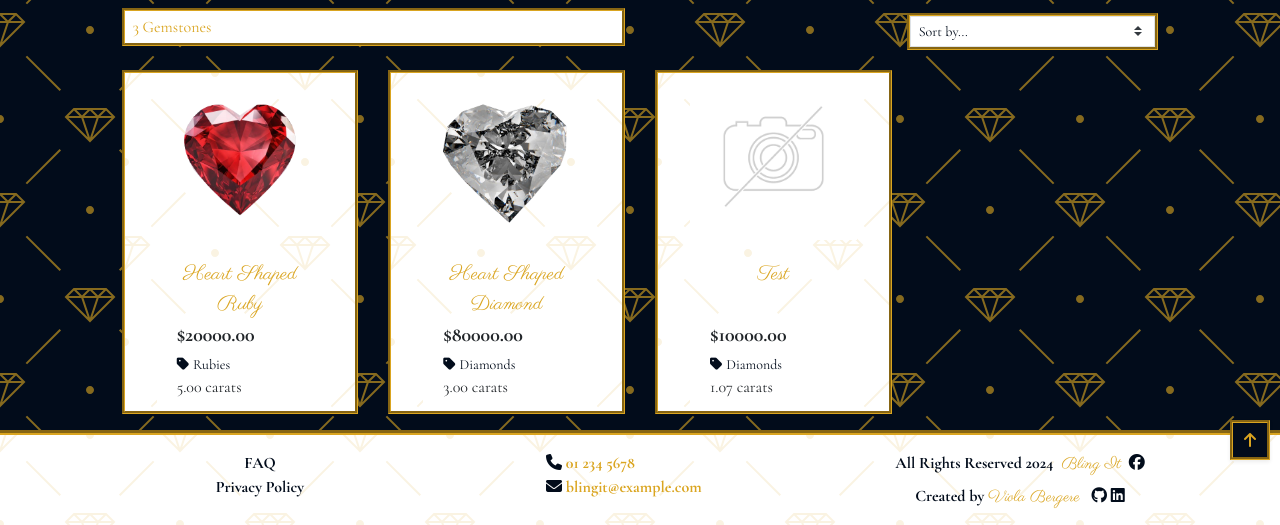
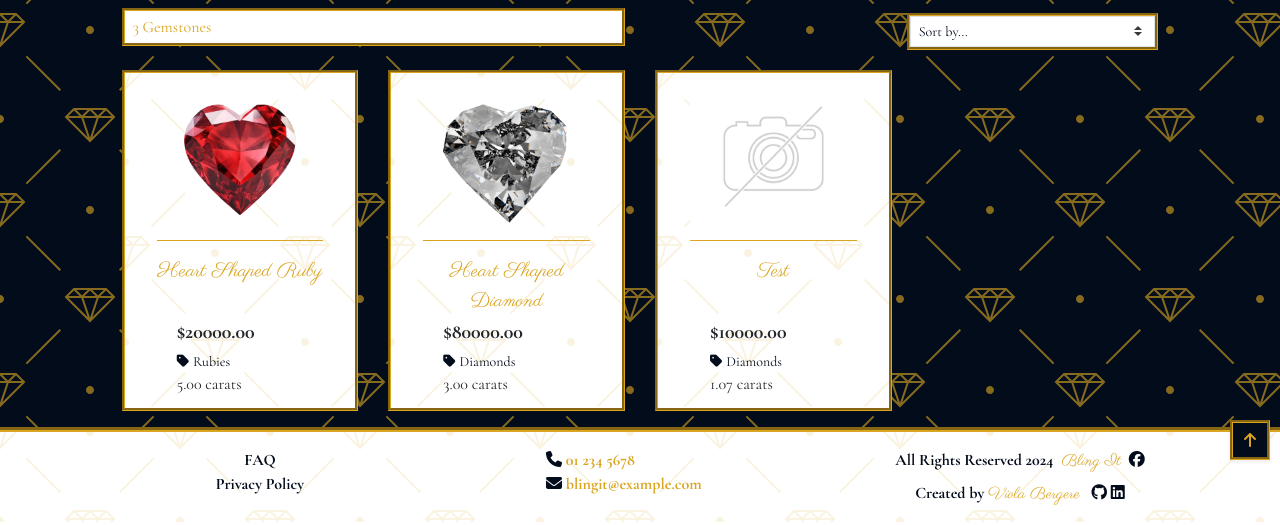
Before and after one commit to violaberg/bling-it, a Django app: page /gemstones/ in a window 1280 px wide. Shown: the part 330-855 px from the top of the page. Run offline with Django 3.2, Linux system fonts and the light colour scheme; data comes from the database, SQL or seed files in the repository; some libraries are stand-ins or nearby versions.

Commit message:
Update gmestones card css, add gems

```diff
--- a/gemstones/templates/gemstones/gemstones.html
+++ b/gemstones/templates/gemstones/gemstones.html
@@ -73,7 +73,7 @@
                         <div class="card-body pb-0">
                             <p class="gemstone-name text-center custom-font custom-gold mb-0">{{ gemstone.name }}</p>
                         </div>
-                        <div class="card-footer bg-white pt-0 border-0 text-left">
+                        <div class="card-footer pt-0 border-0 text-left">
                             <div class="row">
                                 <div class="col">
                                     <p class="lead mb-0 text-left font-weight-bold">${{ gemstone.price }}</p>
--- a/static/css/base.css
+++ b/static/css/base.css
@@ -416,6 +416,14 @@ input[name='q']::placeholder {
     text-align: justify;
 }
 
+.card-body {
+    border-top: 1px groove #daa520;
+}
+
+.card-footer.pt-0.border-0.text-left {
+    background: transparent;
+}
+
 thead {
     background-color: #020c1b;
 }
@@ -732,6 +740,10 @@ span.page-link,
         padding-right: 1.5rem;
     }
 
+    .card-body {
+        padding: 1rem 0 0 0;
+    }
+
     #faq-section {
         max-width: 70vw;
         margin: 0 auto;
```
Also changed, not shown: media/alexandrite_3.png (added), media/diamond_33.jpg (added), media/diamond_33.png (added).
